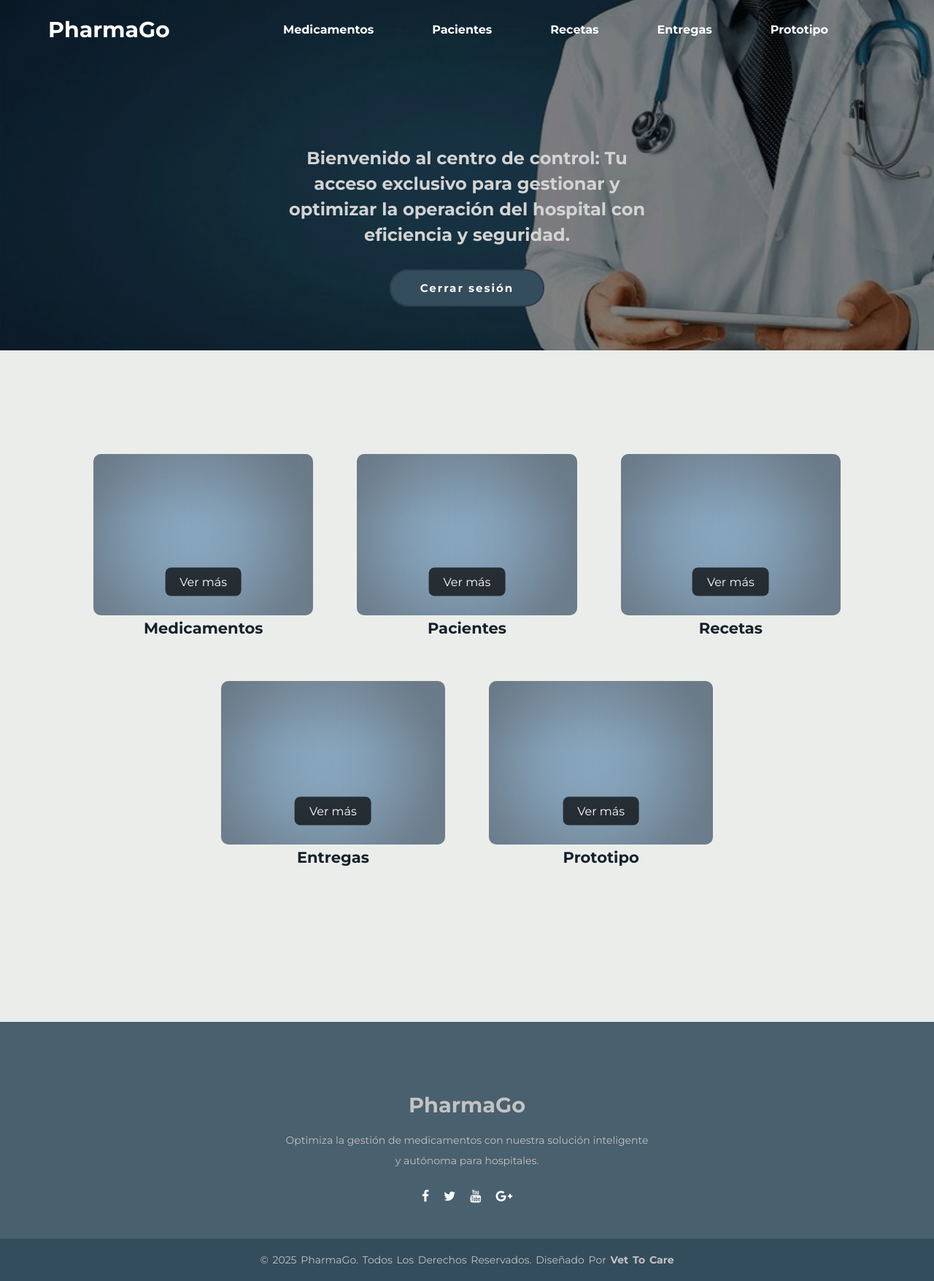
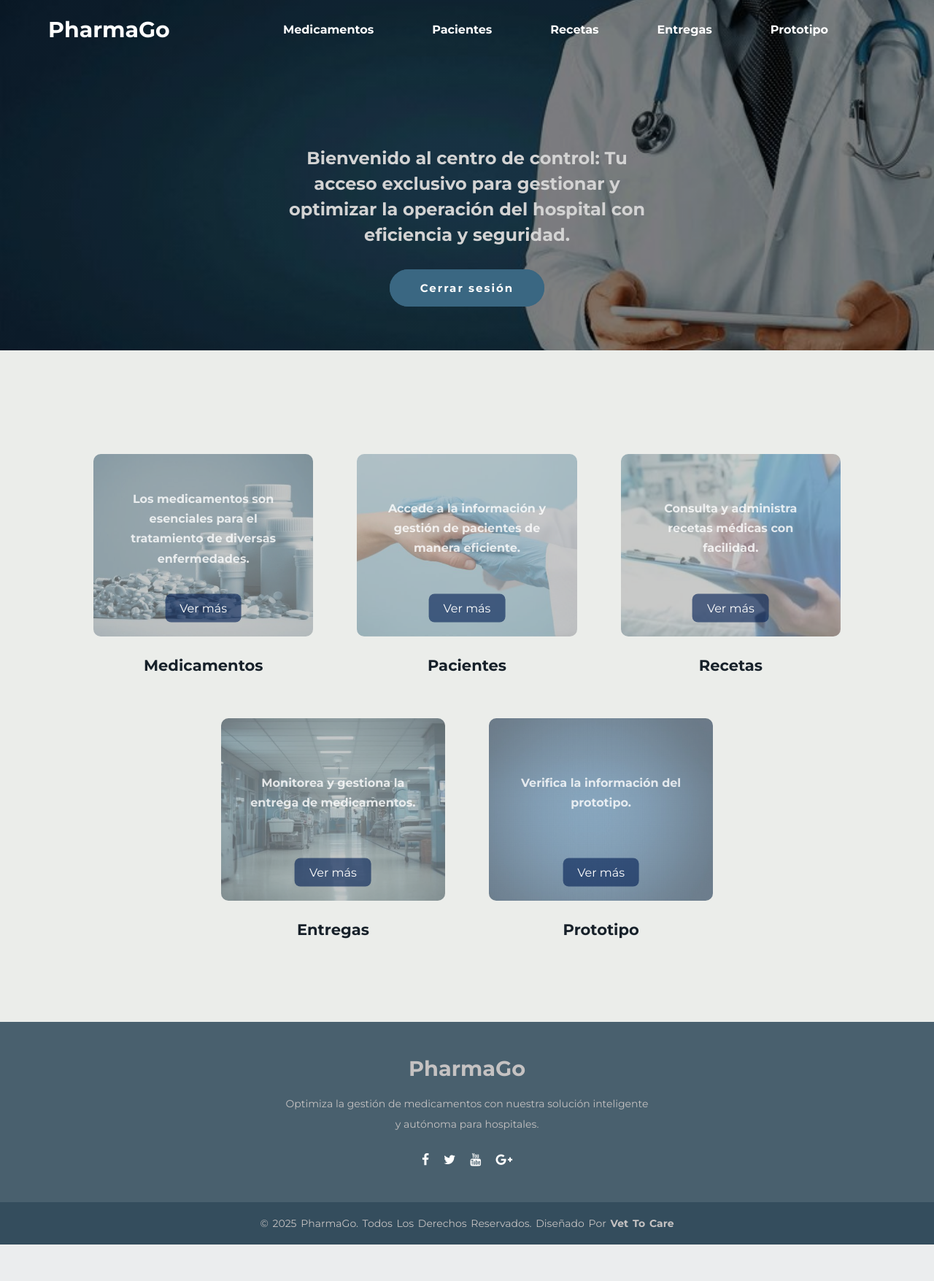
Before and after one commit to CarToCare/PharmaGo, a Django app: page /inicio/ in a window 1280 px wide. Shown: the whole page at 73% size. After the commit the page ends 1705 px from the top, so only its background shows below. Run offline with Django 5.2, Linux system fonts and the light colour scheme; some libraries are stand-ins or nearby versions.

Commit message:
modifique inicio

```diff
--- a/ourproyecto/pag/static/ini.css
+++ b/ourproyecto/pag/static/ini.css
@@ -101,14 +101,14 @@ body {
 /* Botón */
 .content .btn {
     font-family: "Montserrat", sans-serif;
-    background-color:#344D5D;
+    background-color:#3a6782;
     margin-top: 15px;
     padding: 14px 40px;
     color: #fff;
     letter-spacing: 2px;
     cursor: pointer;
     border-radius: 30px;
-    border: 2px solid #2c3e50;
+    border: 2px solid #3a6782;
     transition: .4s;
     text-decoration: none;
     white-space: nowrap;
@@ -136,7 +136,7 @@ body {
     top: 70%;
     left: 50%;
     transform: translate(-50%, -50%);
-    background-color: rgba(0, 0, 0, 0.7);
+    background-color: rgba(4, 32, 86, 0.624);
     color: white;
     border: none;
     padding: 10px 20px;
@@ -147,7 +147,40 @@ body {
 }
 
 .ver-mas-btn:hover {
-    background-color: rgba(0, 0, 0, 0.9);
+    background-color: rgba(11, 19, 60, 0.9);
+}
+
+
+.image-container {
+    position: relative;
+    display: inline-block;
+    width: 100%;
+}
+
+.image-container img {
+    width: 100%;
+    height: 250px;
+    object-fit: cover;
+    border-radius: 10px;
+    filter: brightness(70%);
+    opacity: 0.6;
+    transition: transform 0.3s ease, box-shadow 0.3s ease;
+}
+
+.image-text {
+    position: absolute;
+    top: 40%;
+    left: 50%;
+    transform: translate(-50%, -50%);
+    color: rgb(255, 255, 255);
+    font-size: 16px;
+    font-weight: bold;
+    text-align: center;
+    width: 80%;
+    padding: 2px;
+    border-radius: 8px;
+    line-height: 1.7;
+    opacity: 0.8;
 }
 
 
@@ -221,6 +254,8 @@ body {
 
 .collage-col img {
     width: 100%;
+    height: 250px;
+    object-fit: cover;
     border-radius: 10px;
     transition: transform 0.3s ease, box-shadow 0.3s ease;
     filter: brightness(70%);
@@ -238,7 +273,7 @@ body {
     width: auto;
     height: auto;
     background-color:#49606e ;
-    padding-top: 90px;
+    padding-top: 40px;
     color: #c5c2c2;
     margin-top: 600px; /* Este lo cambie */
 }
--- a/ourproyecto/pag/templates/inicio.html
+++ b/ourproyecto/pag/templates/inicio.html
@@ -31,11 +31,11 @@
     <div class="container">
         <h2>PharmaGo</h2>
         <ul>
-            <li><a href="">Medicamentos</a></li>
-            <li><a href="">Pacientes</a></li>
-            <li><a href="">Recetas</a></li>
-            <li><a href="">Entregas</a></li>
-            <li><a href="">Prototipo</a></li>
+            <li><a href="{% url 'medicamentos' %}">Medicamentos</a></li>
+            <li><a href="{% url 'pacientes' %}">Pacientes</a></li>
+            <li><a href="{% url 'recetas' %}">Recetas</a></li>
+            <li><a href="{% url 'entregas' %}">Entregas</a></li>
+            <li><a href="{% url 'proto' %}">Prototipo</a></li>
         </ul>
     </div>
 
@@ -55,47 +55,79 @@
         <div class="row">
             <div class="collage-col">
                 <a href="{% url 'medicamentos' %}">
-                    <img src="/static/recursos/fondito.jpeg" alt="Medicamentos">
+                    <div class="image-container">
+                        <img src="/static/recursos/medicamentos.jpeg" alt="Medicamentos">
+                        <div class="image-text">
+                            <p>Los medicamentos son esenciales para el tratamiento de diversas enfermedades.</p>
+                        </div>
+                    </div>
+                </a>
+                <br></br>
+                <h3>Medicamentos</h3>
                 <button class="ver-mas-btn" data-url="{% url 'medicamentos' %}">Ver más</button>
-                </a>
-                <h3>Medicamentos</h3>
             </div>
 
             <div class="collage-col">
                 <a href="{% url 'pacientes' %}">
-                    <img src="/static/recursos/fondito.jpeg" alt="Pacientes">
+                    <div class="image-container">
+                        <img src="/static/recursos/pacientes.jpeg" alt="Pacientes">
+                        <div class="image-text">
+                            <p>Accede a la información y gestión de pacientes de manera eficiente.</p>
+                        </div>
+                    </div>
                     <button class="ver-mas-btn" data-url="{% url 'pacientes' %}">Ver más</button>
                 </a>
+                <br></br>
                 <h3>Pacientes</h3>
             </div>
 
             <div class="collage-col">
                 <a href="{% url 'recetas' %}">
-                    <img src="/static/recursos/fondito.jpeg" alt="Recetas">
+                    <div class="image-container">
+                        <img src="/static/recursos/recetas.jpeg" alt="Recetas">
+                        <div class="image-text">
+                            <p>Consulta y administra recetas médicas con facilidad.</p>
+                        </div>
+                    </div>
                     <button class="ver-mas-btn" data-url="{% url 'recetas' %}">Ver más</button>
                 </a>
+                <br></br>
                 <h3>Recetas</h3>
             </div>
+
             </div>
 
             <div class="row">
                 <div class="collage-col">
                     <a href="{% url 'entregas' %}">
-                    <img src="/static/recursos/fondito.jpeg" alt="Entregas">
+                        <div class="image-container">
+                            <img src="/static/recursos/entregas.jpeg" alt="Entregas">
+                            <div class="image-text">
+                                <p>Monitorea y gestiona la entrega de medicamentos.</p>
+                            </div>
+                        </div>
                         <button class="ver-mas-btn" data-url="{% url 'entregas' %}">Ver más</button>
                     </a>
+                    <br></br>
                     <h3>Entregas</h3>
                 </div>
 
                 <div class="collage-col">
                     <a href="{% url 'proto' %}">
+                        <div class="image-container">
                             <img src="/static/recursos/fondito.jpeg" alt="Prototipo">
+                            <div class="image-text">
+                                <p>Verifica la información del prototipo.</p>
+                            </div>
+                        </div>
                         <button class="ver-mas-btn" data-url="{% url 'proto' %}">Ver más</button>
                     </a>
+                    <br></br>
                     <h3>Prototipo</h3>
                 </div>
             </div>
             </section>
+
 
 </div>
 
```
Also changed, not shown: ourproyecto/pag/static/recursos/entregas.jpeg (added), ourproyecto/pag/static/recursos/medicamentos.jpeg (added), ourproyecto/pag/static/recursos/pacientes.jpeg, ourproyecto/pag/static/recursos/recetas.jpeg (added). Lines whose indentation alone changed are shown as unchanged.
